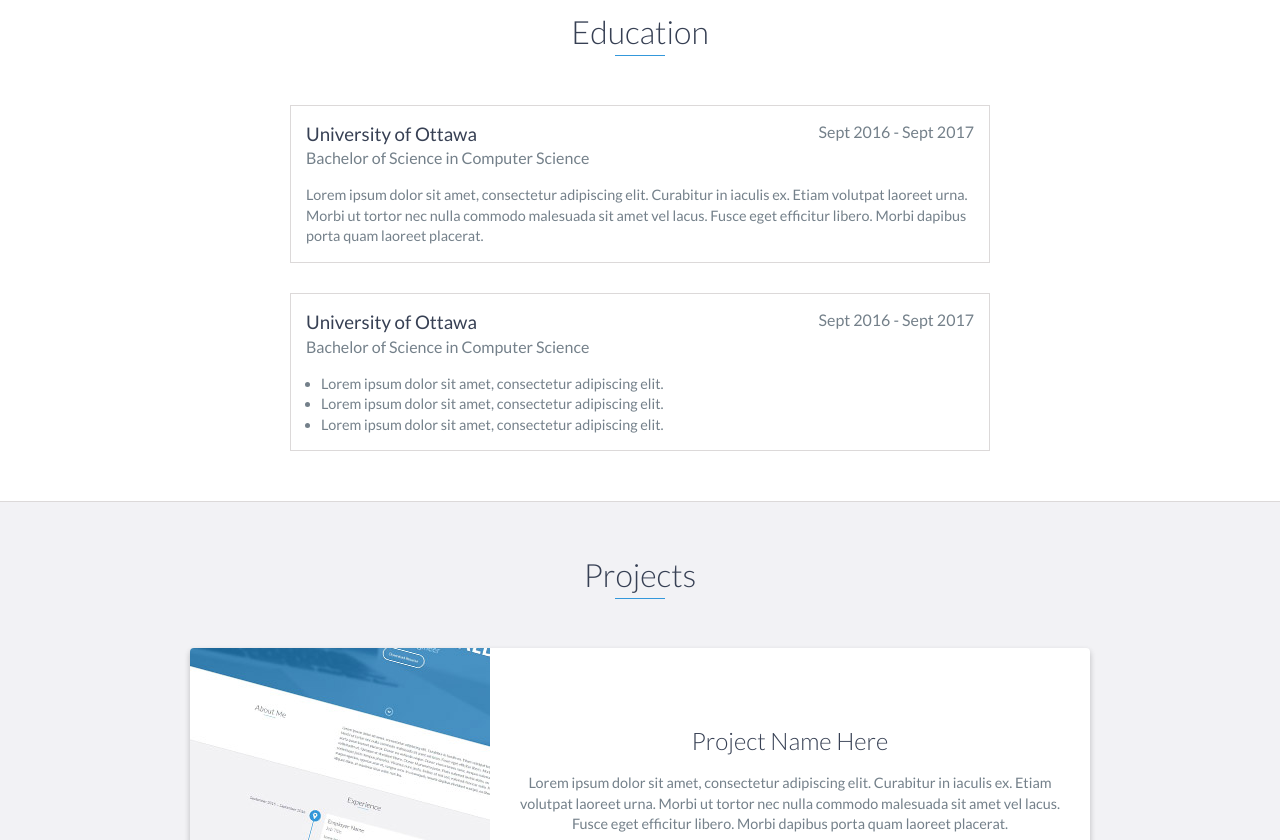
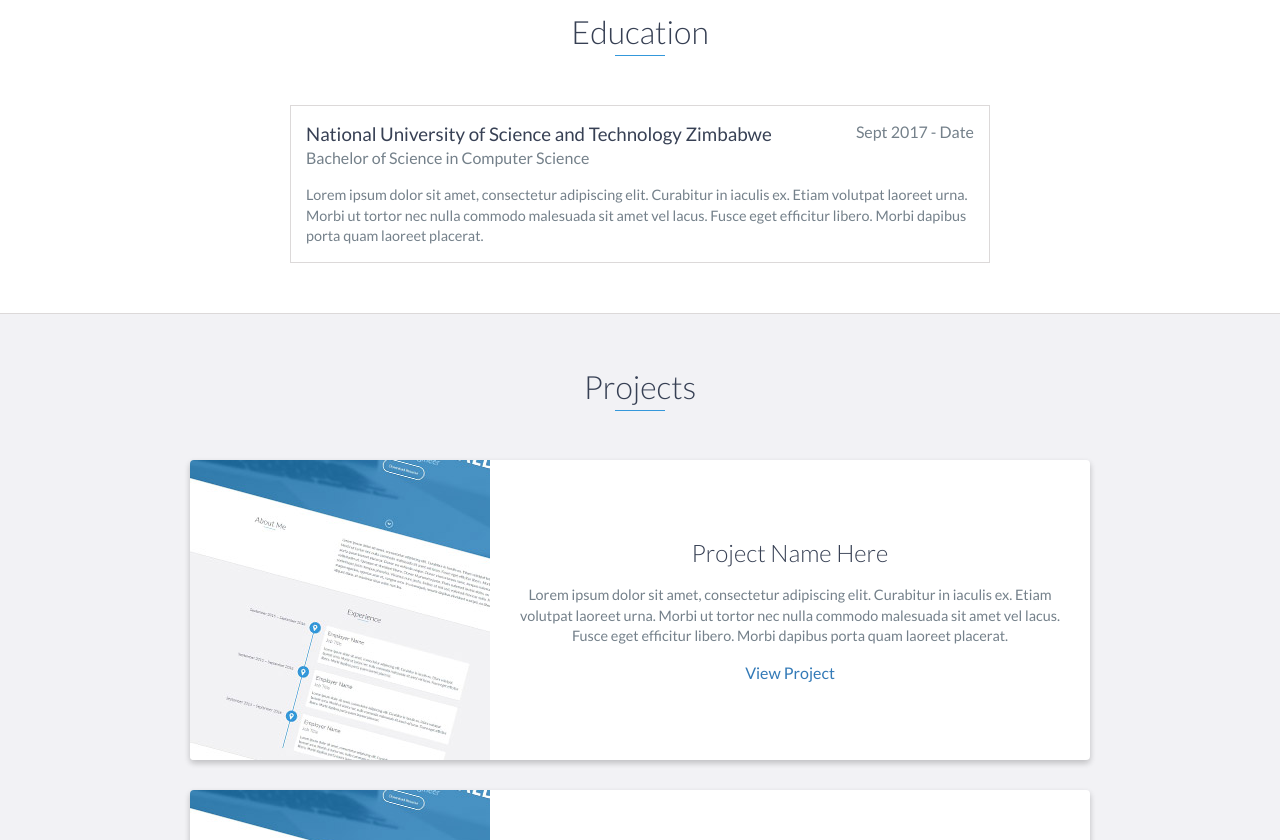
Before and after one commit to blessedrt/portfolio, a website: page index.html in a window 1280 px wide. Shown: the part 1960-2800 px from the top of the page. Drawn offline with nearby package versions, Linux system fonts and the light colour scheme.

Commit message:
Update index.html

```diff
--- a/index.html
+++ b/index.html
@@ -48,7 +48,7 @@
 
     <div id="lead">
         <div id="lead-content">
-            <h1>Ryan Fitzgerald</h1>
+            <h1>Blessed Russel Tinomudaishe Chitambira</h1>
             <h2>Software Engineer</h2>
             <a href="#" class="btn-rounded-white">Download Resume</a>
         </div>
@@ -116,8 +116,8 @@
     <div id="education">
         <h2 class="heading">Education</h2>
         <div class="education-block">
-            <h3>University of Ottawa</h3>
-            <span class="education-date">Sept 2016 - Sept 2017</span>
+            <h3>National University of Science and Technology Zimbabwe</h3>
+            <span class="education-date">Sept 2017 - Date</span>
             <h4>Bachelor of Science in Computer Science</h4>
             <p>
                 Lorem ipsum dolor sit amet, consectetur adipiscing elit. Curabitur in iaculis ex. Etiam volutpat laoreet urna. Morbi ut tortor nec nulla commodo malesuada sit amet vel lacus. Fusce eget efficitur libero. Morbi dapibus porta quam laoreet placerat.
@@ -125,23 +125,6 @@
         </div>
         <!-- End .education-block -->
 
-        <div class="education-block">
-            <h3>University of Ottawa</h3>
-            <span class="education-date">Sept 2016 - Sept 2017</span>
-            <h4>Bachelor of Science in Computer Science</h4>
-            <ul>
-                <li>
-                    Lorem ipsum dolor sit amet, consectetur adipiscing elit.
-                </li>
-                <li>
-                    Lorem ipsum dolor sit amet, consectetur adipiscing elit.
-                </li>
-                <li>
-                    Lorem ipsum dolor sit amet, consectetur adipiscing elit.
-                </li>
-            </ul>
-        </div>
-        <!-- End .education-block -->
     </div>
     <!-- End #education -->
 
@@ -237,7 +220,7 @@
             <div class="row">
                 <div class="col-sm-5 copyright">
                     <p>
-                        Copyright &copy; 2017 YOUR NAME
+                        Copyright &copy; 2019 Blessed Russel Tinomudaishe Chitambira
                     </p>
                 </div>
                 <div class="col-sm-2 top">
```
